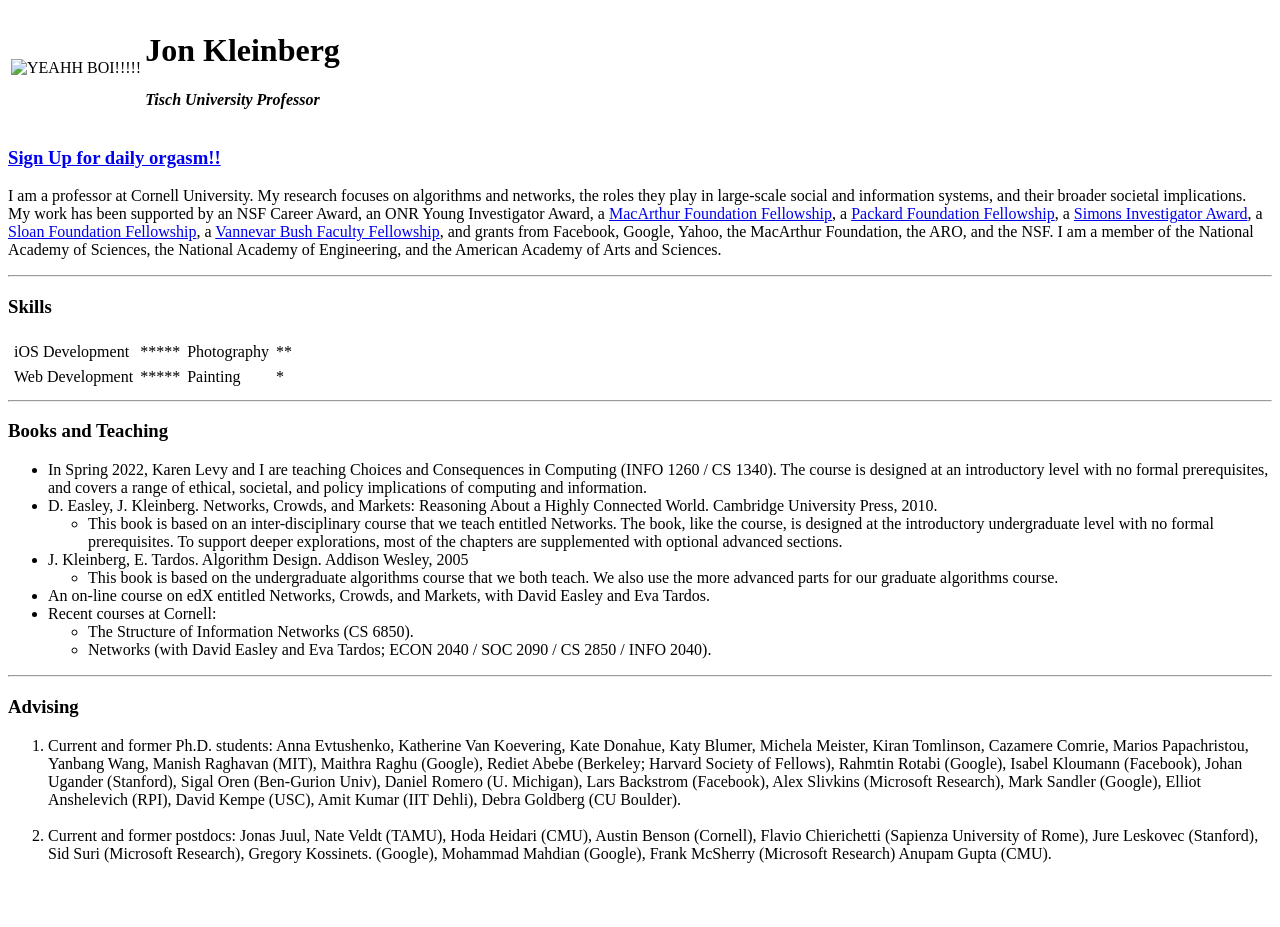
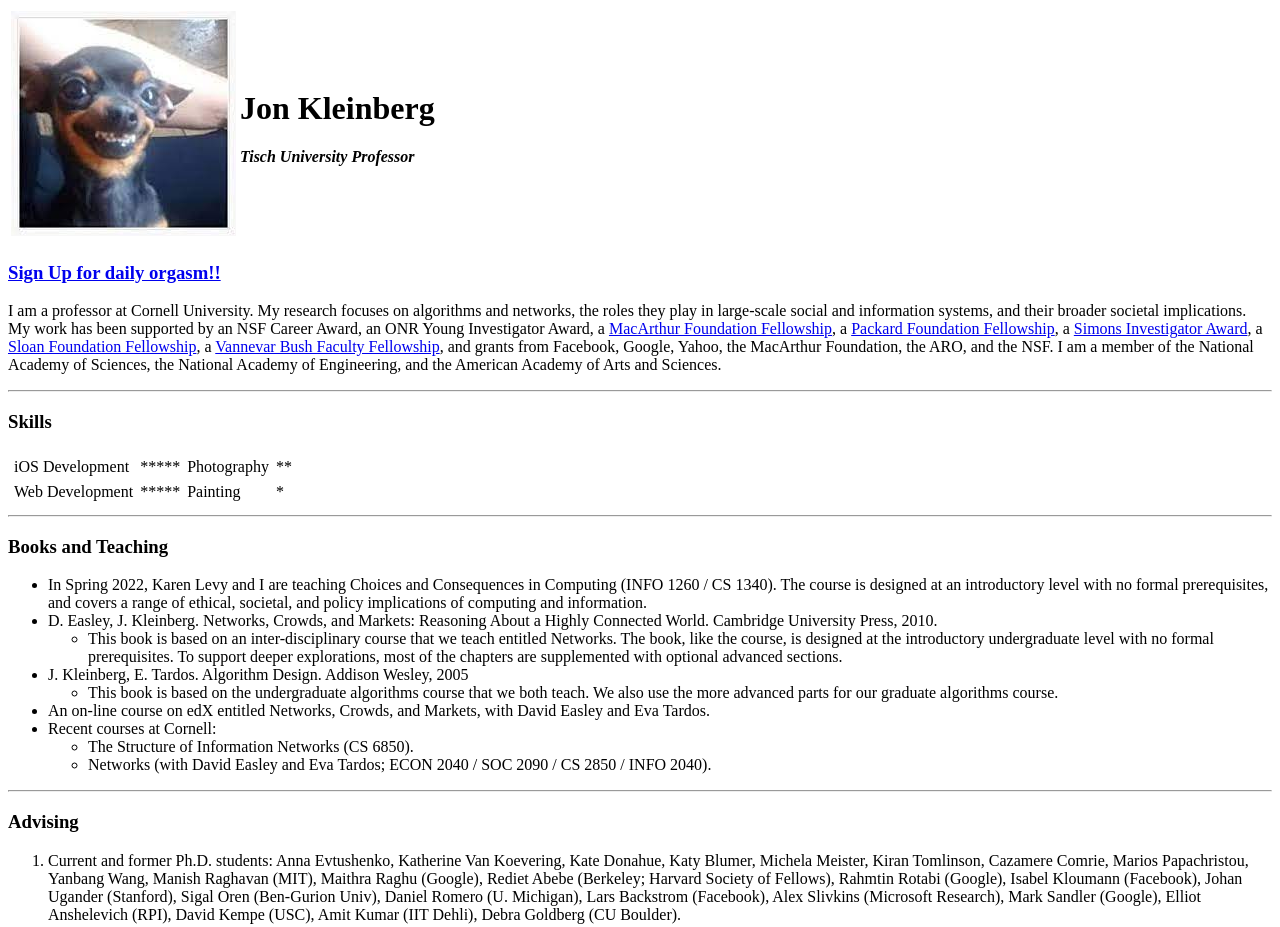
Before and after one commit to RohitManna11/firsthtml, a plain HTML site: page index.html in a window 1280 px wide. Shown: the top 927 px of the page. Before the commit the page ends 879 px from the top, so only its background shows below. Drawn offline with Linux system fonts and the light colour scheme.

Commit message:
Update index.html

```diff
--- a/index.html
+++ b/index.html
@@ -10,7 +10,7 @@
 <body>
   <table>
     <tr>
-      <td> <img src="image.png" alt="YEAHH BOI!!!!!"></td>
+      <td> <img src="profile.png" alt="YEAHH BOI!!!!!"></td>
       <td>
         <h1>Jon Kleinberg</h1>
         <p><em><strong>Tisch University Professor</strong></em></p>
```
